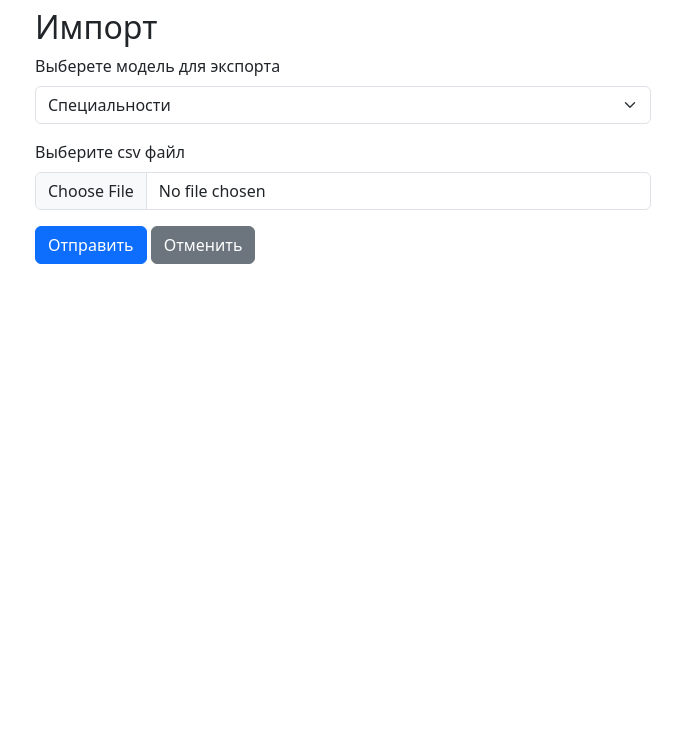
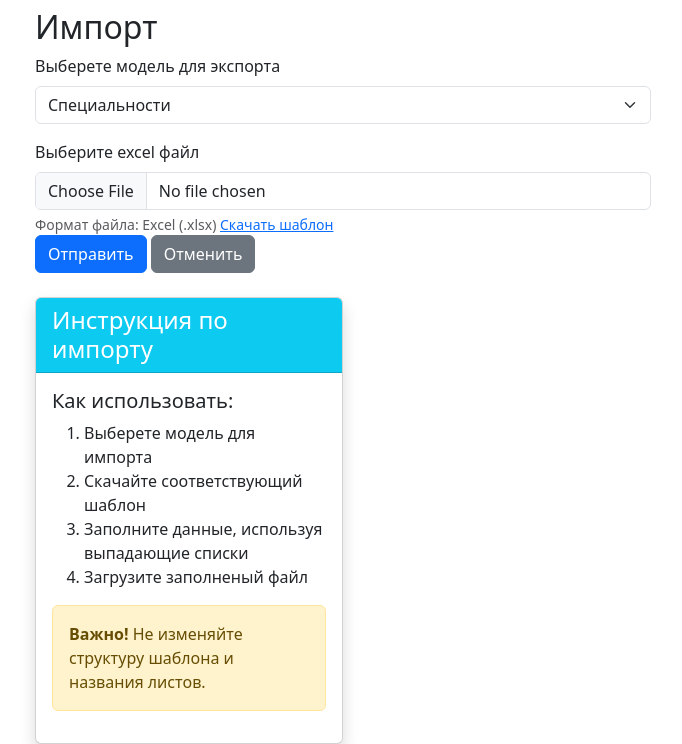
Before and after one commit to quigon189/depot, a Flask app: template dep-flask-front/app/templates/control/import.html in a window 1280 px wide. Shown: the part 56-800 px from the top of the page, without its empty margins (297-979 px from the left). Run offline with Flask 3, Linux system fonts and the light colour scheme; the template is opened without the code that fills it: values that come from a table or form of the project are taken from there, others are empty; some libraries are stand-ins or nearby versions.

Commit message:
update flask-front import form and route

```diff
--- a/dep-flask-front/app/__init__.py
+++ b/dep-flask-front/app/__init__.py
@@ -1,8 +1,9 @@
 from flask import Flask
-from config import Config, configure_logging
+from config import Config, configure_logging #, make_upload_folder
 
 app = Flask(__name__, static_url_path='/static')
 app.config.from_object(Config)
+#make_upload_folder(app)
 configure_logging(app)
 
 from app import befor_request
--- a/dep-flask-front/app/main/forms.py
+++ b/dep-flask-front/app/main/forms.py
@@ -280,10 +280,10 @@ class ImportForm(FlaskForm):
     )
 
     file = FileField(
-        "Выберите csv файл",
+        "Выберите excel файл",
         validators=[
             FileRequired(),
-            FileAllowed('csv', 'Поддерживается только формат csv')
+            FileAllowed('xslx', 'Поддерживается только формат xlsx')
         ],
         render_kw={'class': 'form-control', 'required': True}
     )
--- a/dep-flask-front/app/templates/control/import.html
+++ b/dep-flask-front/app/templates/control/import.html
@@ -1,10 +1,95 @@
-{% import 'macros/render.html' as render %}
 {% extends 'base.html' %}
 {% block content %}
 <div class="row justify-content-center">
+	<!-- Форма импорта -->
 	<div class="col-6">
 		<h2>Импорт</h2>
-		{{ render.form_import(form)}}
+			<form method="POST" enctype="multipart/form-data">
+				{{ form.hidden_tag() }}
+				<div class="mb-3">
+					{{ form.entity.label(class="form-label") }}
+					{{ form.entity() }}
+				</div>
+
+				<div class="mb-3">
+					{{ form.file.label(class="form-label") }}
+					{{ form.file() }}
+					<div class="form-text">
+						Формат файла: Excel (.xlsx)
+						<a href="#" data-bs-toggle="modal" data-bs-target="#formatHelper">
+							Скачать шаблон
+						</a>
+				</div>
+
+				{% if form.errors.file %}
+				<div class="mb-3 alert alert-danger" role="alert">
+					{% for error in form.errors.file %}
+					{{ error }}
+					{% endfor %}
+				</div>
+				{% endif %}
+
+				<div class="mb-4 justify-content-center">
+					<button type="submit" class="btn btn-primary">Отправить</button>
+					<a href="/" class="btn btn-secondary">Отменить</a>
+				</div>
+			</form>
+	</div>
+
+	<!-- Инструкция -->
+	<div class="col-md-6">
+		<div class="card shadow">
+			<div class="card-header bg-info text-white">
+				<h4 class="mb-0">Инструкция по импорту</h4>
+			</div>
+			<div class="card-body">
+				<h5>Как использовать:</h5>
+				<ol>
+					<li>Выберете модель для импорта</li>
+					<li>Скачайте соответствующий шаблон</li>
+					<li>Заполните данные, используя выпадающие списки</li>
+					<li>Загрузите заполненый файл</li>
+				</ol>
+
+				<div class="alert alert-warning mt-3">
+					<strong>Важно!</strong> Не изменяйте структуру шаблона и названия листов.
+				</div>
+			</div>
+		</div>
 	</div>
 </div>
+
+<!-- Модальное окно с шаблонами -->
+<div class="modal fade" id="formatHelper">
+	<div class="modal-dialog modal-lg">
+		<div class="modal-content">
+			<div class="modal-header bg-primary text-white">
+				<h5 class="modal-title">Скачать шаблоны</h5>
+				<button type="button" class="btn-close" data-bs-dismiss="modal"></button>
+			</div>
+
+			<div class="modal-body">
+				<div class="row">
+					<div class="col-md-4 mb-3">
+						<div class="card h-100">
+							<div class="card-body text-center">
+								<h5>Специальности</h5>
+								<p>Код, Название, Короткое обозначение</p>
+								<a href="{{ url_for('main.download_template', entity='specialties')}}"
+									class="btn btn-success">
+									<i class="bi bi-download"></i>Скачать
+								</a>
+							</div>
+						</div>
+					</div>
+				</div>
+			</div>
+
+			<div class="alert alert-info mt-3">
+            	<i class="bi bi-info-circle"></i> Шаблоны содержат выпадающие списки для выбора связанных сущностей
+            </div>
+		</div>
+	</div>
+</div>
+
 {% endblock %}
--- a/dep-flask-front/config.py
+++ b/dep-flask-front/config.py
@@ -7,8 +7,14 @@ class Config:
     SECRET_KEY = os.environ.get('SECRET_KEY') or 'ghjgecr123'
     AUTH = os.environ.get('AUTH') or 'localhost:18080'
     CATALOG = os.environ.get('CATALOG') or 'localhost:18081'
+    UPLOAD_FOLDER = os.environ.get('UPLOAD_FOLDER') or 'uploads'
 
     LOG_LEVEL = logging.INFO
+
+
+def make_upload_folder(app: Flask):
+    path = app.config['UPLOAD_FOLDER']
+    os.makedirs(path, exist_ok=True)
 
 
 def configure_logging(app: Flask):
--- a/dep-flask-front/pyproject.toml
+++ b/dep-flask-front/pyproject.toml
@@ -8,6 +8,7 @@ dependencies = [
     "flask>=3.1.0",
     "flask-wtf>=1.2.2",
     "gunicorn>=23.0.0",
+    "openpyxl>=3.1.5",
     "pydantic>=2.11.4",
     "pyjwt>=2.10.1",
     "python-dotenv>=1.1.0",
```
Also changed, not shown: dep-flask-front/app/main/import_data.py (added, +35 -0 lines), dep-flask-front/app/main/routes/import_data.py (+20 -1 lines), 1 other file.
